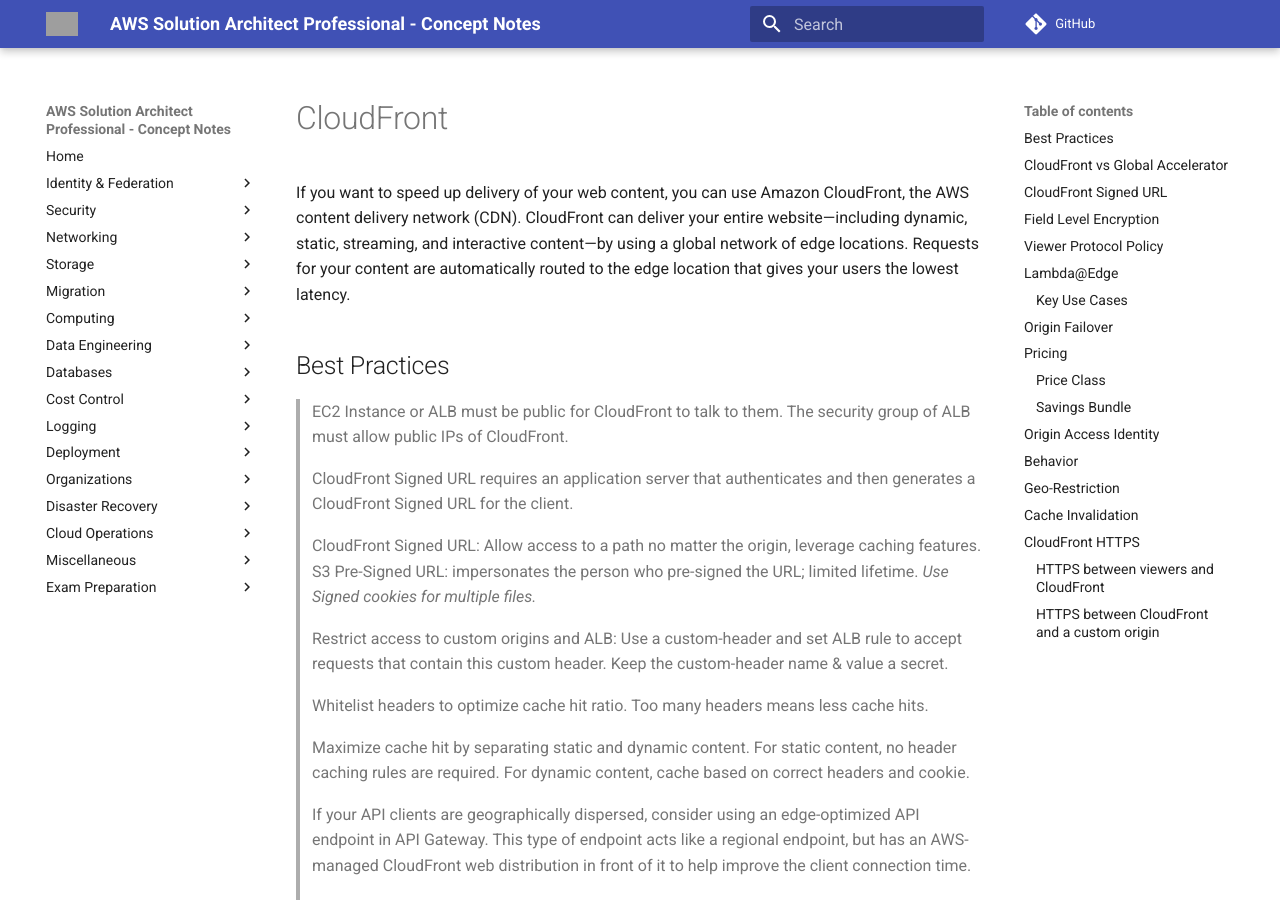
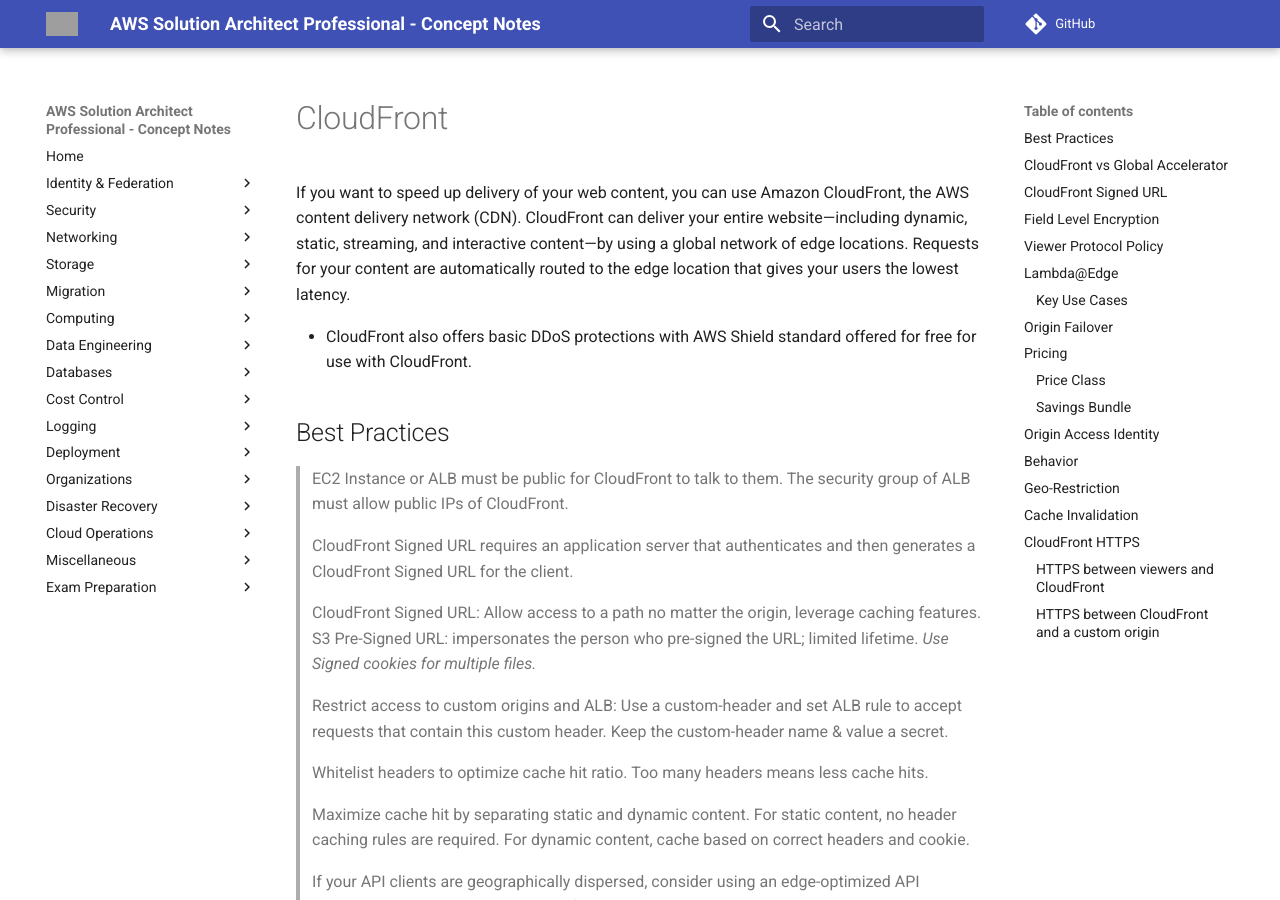
Before and after one commit to jeyabalajis/aws-certified-sa-pro-notes, an MkDocs documentation site: the page built from docs/network/cloudfront.md, in a window 1280 px wide and 900 px high. Built offline with MkDocs 1.6.1 and Material for MkDocs 9.7.7, drawn with Linux system fonts in a browser that asks for light colours; comment, search, counter and statistics services are not loaded; grey boxes are pictures that could not be loaded.

Commit message:
Update cloudfront.md

```diff
--- a/docs/network/cloudfront.md
+++ b/docs/network/cloudfront.md
@@ -1,6 +1,8 @@
 # CloudFront
 
 If you want to speed up delivery of your web content, you can use Amazon CloudFront, the AWS content delivery network (CDN). CloudFront can deliver your entire website—including dynamic, static, streaming, and interactive content—by using a global network of edge locations. Requests for your content are automatically routed to the edge location that gives your users the lowest latency.
+
+- CloudFront also offers basic DDoS protections with AWS Shield standard offered for free for use with CloudFront.
 
 ## Best Practices
 
```
